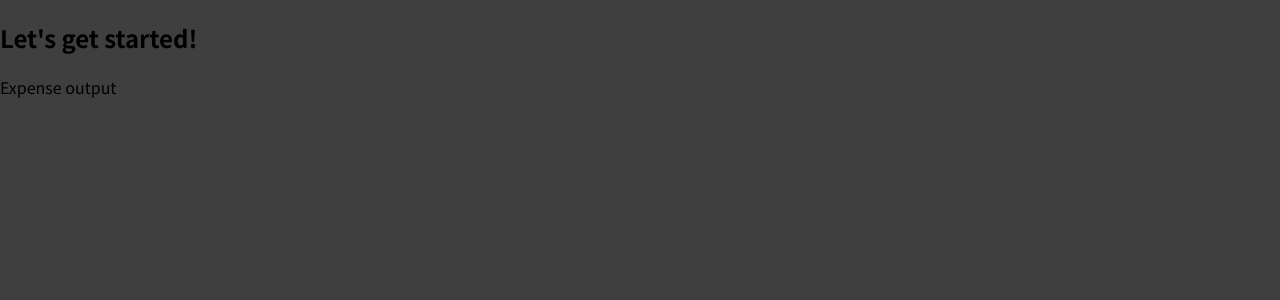
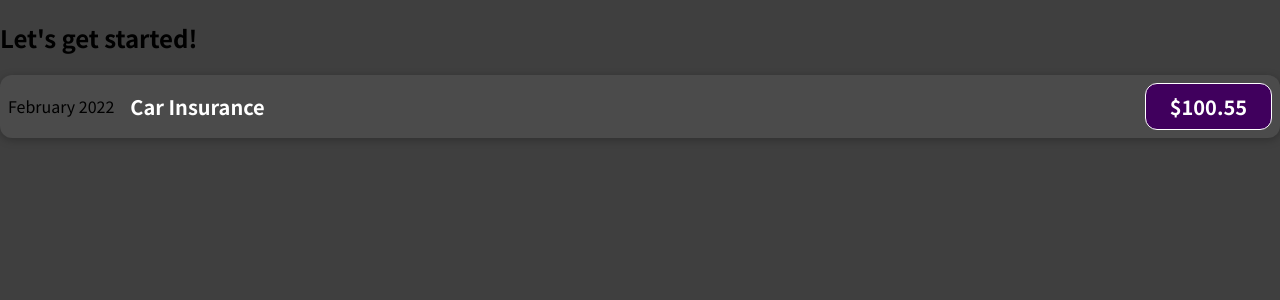
Before and after one commit to AliaksandrBortnik/react-complete, a JavaScript app: page / in a window 1280 px wide. Shown: the top 300 px of the page. Built offline with nearby package versions, Linux system fonts and the light colour scheme.

Commit message:
Style expense item component

```diff
--- /dev/null
+++ b/src/components/ExpenseItem.css
@@ -0,0 +1,56 @@
+.expense-item {
+  display: flex;
+  justify-content: space-between;
+  align-items: center;
+  box-shadow: 0 2px 8px rgba(0, 0, 0, 0.25);
+  padding: 0.5rem;
+  margin: 1rem 0;
+  border-radius: 12px;
+  background-color: #4b4b4b;
+}
+
+.expense-item__description {
+  display: flex;
+  flex-direction: column;
+  gap: 1rem;
+  align-items: flex-end;
+  flex-flow: column-reverse;
+  justify-content: flex-start;
+  flex: 1;
+}
+
+.expense-item h2 {
+  color: #3a3a3a;
+  font-size: 1rem;
+  flex: 1;
+  margin: 0 1rem;
+  color: white;
+}
+
+.expense-item__price {
+  font-size: 1rem;
+  font-weight: bold;
+  color: white;
+  background-color: #40005d;
+  border: 1px solid white;
+  padding: 0.5rem;
+  border-radius: 12px;
+}
+
+@media (min-width: 580px) {
+  .expense-item__description {
+    flex-direction: row;
+    align-items: center;
+    justify-content: flex-start;
+    flex: 1;
+  }
+
+  .expense-item__description h2 {
+    font-size: 1.25rem;
+  }
+
+  .expense-item__price {
+    font-size: 1.25rem;
+    padding: 0.5rem 1.5rem;
+  }
+}
--- a/src/components/ExpenseItem.js
+++ b/src/components/ExpenseItem.js
@@ -1,6 +1,14 @@
+import './ExpenseItem.css';
+
 function ExpenseItem() {
   return (
-    <p>Expense output</p>
+    <div className="expense-item">
+      <div>February 2022</div>
+      <div className="expense-item__description">
+        <h2>Car Insurance</h2>
+        <div className="expense-item__price">$100.55</div>
+      </div>
+    </div>
   );
 }
 
```
